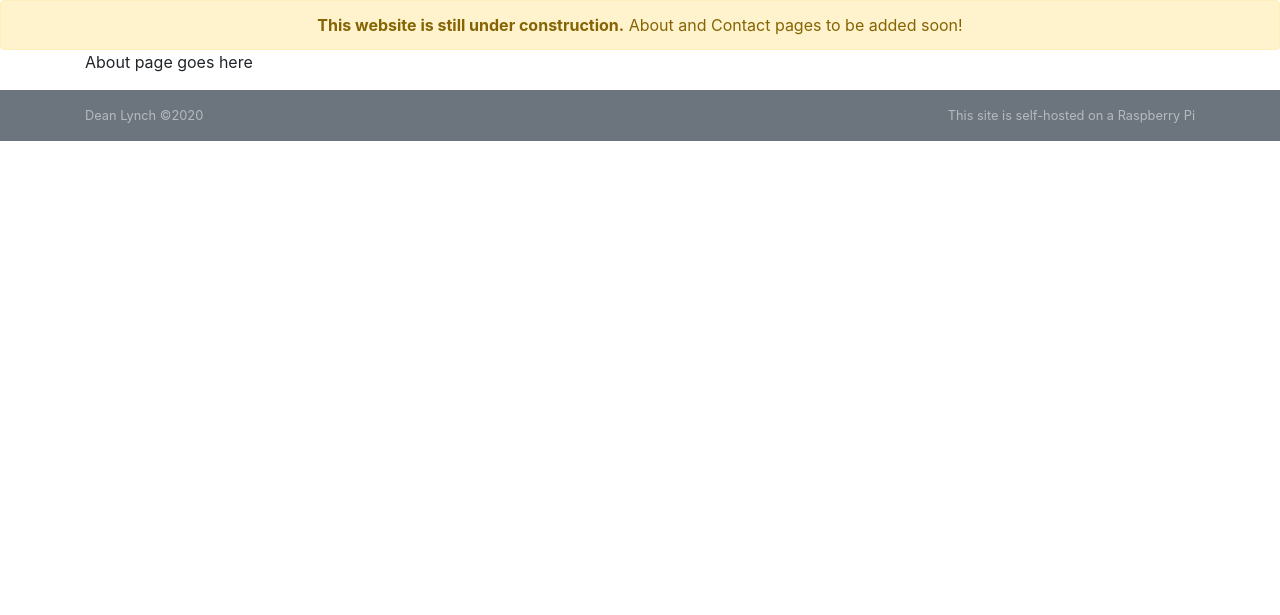
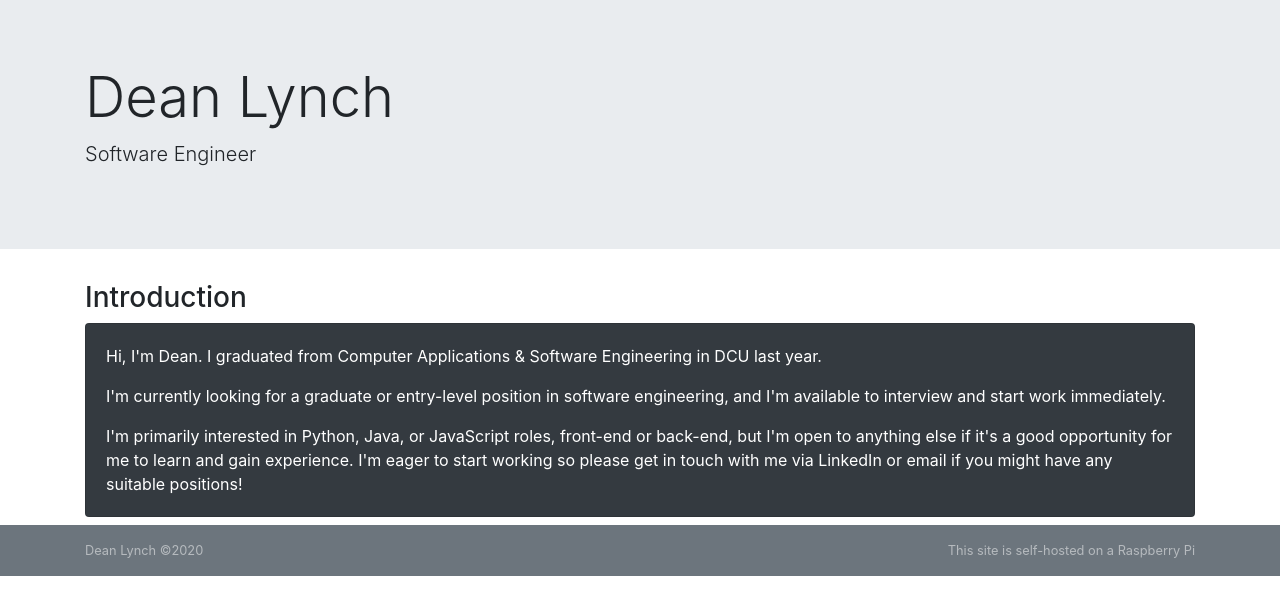
Before and after one commit to lynchdean/deanlynch.xyz-django, a Django app: template about/templates/about.html in a window 1280 px wide. Shown: the part 58-673 px from the top of the page. Run offline with Django 3.2, Linux system fonts and the light colour scheme; the template is opened without the code that fills it, so the values that code supplies are empty; parts of the project's set-up code (start-up, migrations or seed data) failed here and were passed over; some libraries are stand-ins or nearby versions.

Commit message:
Add about content and small tweaks

```diff
--- a/about/templates/about.html
+++ b/about/templates/about.html
@@ -1,5 +1,28 @@
 {% extends "base.html" %}
 {% load static %}
 {% block page_content %}
-    <p>About page goes here</p>
+    <div class="jumbotron jumbotron-fluid">
+        <div class="container">
+            <h1 class="display-4">Dean Lynch</h1>
+            <p class="lead">Software Engineer</p>
+        </div>
+    </div>
+
+    <div class="container">
+        <h3>Introduction</h3>
+        <div class="card text-white bg-dark mb-2">
+            {#        <div class="card-header">Introduction</div>#}
+            <div class="card-body">
+                <p class="card-text">Hi, I'm Dean. I graduated from Computer Applications & Software Engineering in DCU
+                    last year.</p>
+                <p class="card-text">I'm currently looking for a graduate or entry-level position in software
+                    engineering, and I'm available to interview and start work immediately.</p>
+                <p class="card-text">I'm primarily interested in Python, Java, or JavaScript roles, front-end or
+                    back-end, but I'm open to anything else if it's a good opportunity for me to learn and gain
+                    experience.
+                    I'm eager to start working so please get in touch with me via LinkedIn or email if you might have
+                    any suitable positions!</p>
+            </div>
+        </div>
+    </div>
 {% endblock %}
--- a/personal_website/templates/base.html
+++ b/personal_website/templates/base.html
@@ -14,7 +14,6 @@
         <ul class="navbar-nav ml-auto">
             <li class="nav-item">
                 <a class="nav-link active" href="{% url 'about' %}">About</a>
-                {#                <a class="nav-link active" href="{% url 'about' %} }">About</a>#}
             </li>
             <li class="nav-item active">
                 <a class="nav-link" href="{% url 'project_index' %}">Projects</a>
@@ -37,12 +36,7 @@
     </div>
 </nav>
 
-{# TODO Remove this when about and contact pages are added #}
-<div class="alert alert-warning mb-0 text-center" role="alert">
-     <strong>This website is still under construction.</strong> About and Contact pages to be added soon!
-</div>
-
-<div class="container">
+<div>
     {% block page_content %}{% endblock %}
 </div>
 
--- a/projects/templates/project_index.html
+++ b/projects/templates/project_index.html
@@ -23,7 +23,7 @@
         </div>
     </div>
 
-{#    <div class="container">#}
+    <div class="container">
         <div class="row">
             {% for project in page_obj %}
                 <div class="col-md-6">
@@ -64,5 +64,5 @@
                 </div>
             </div>
         </div>
-{#    </div>#}
+    </div>
 {% endblock %}
```
